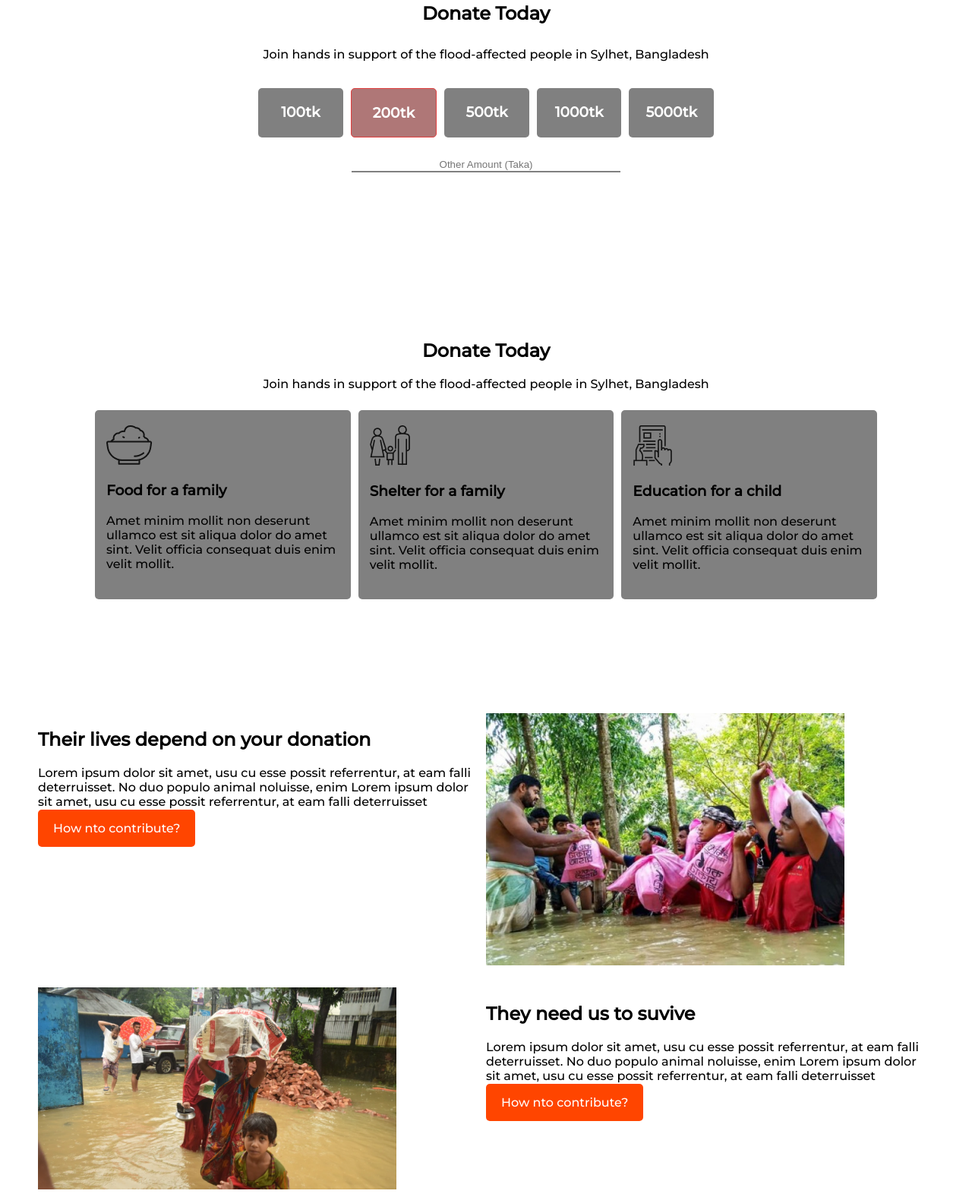
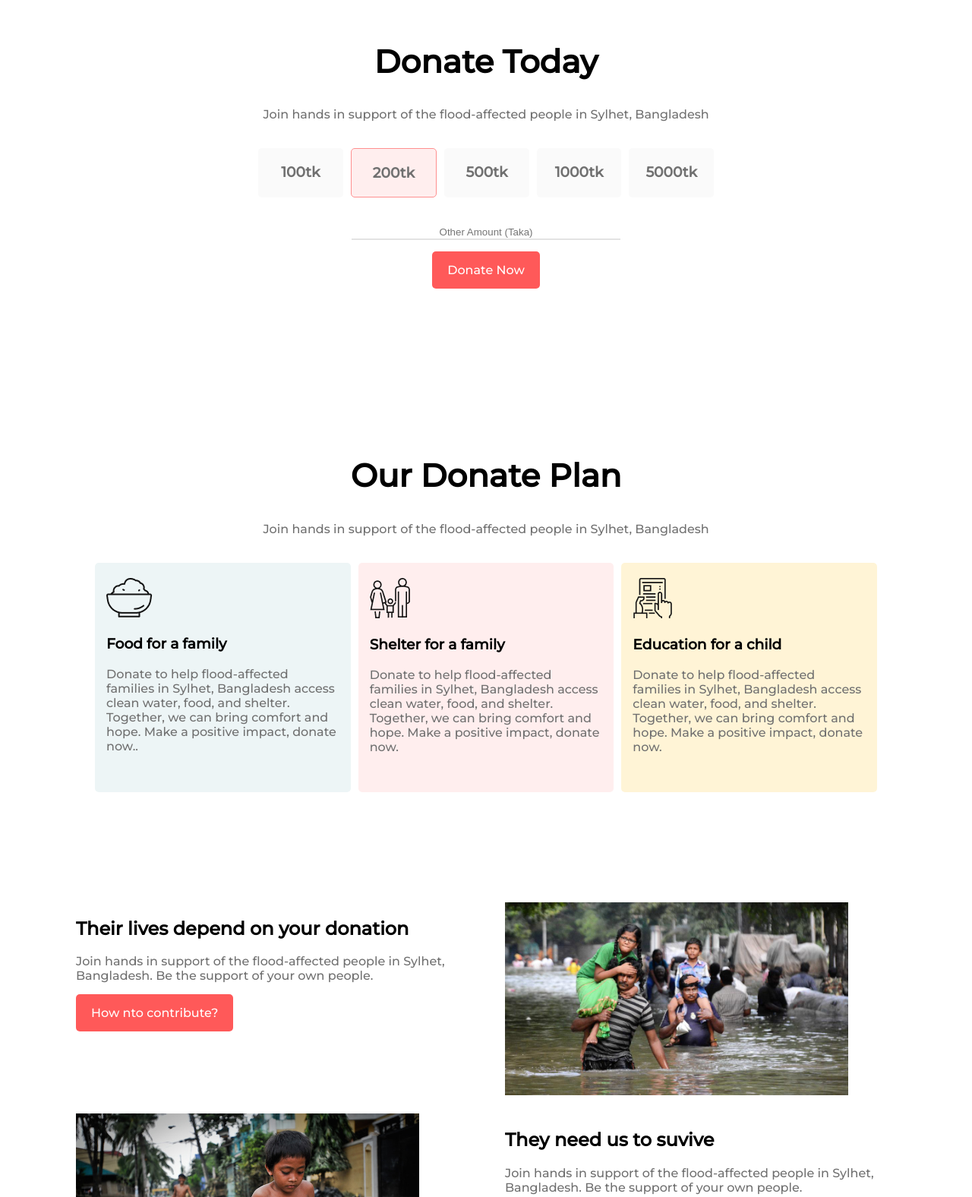
Before and after one commit to azimugv/donate-sylhet, a plain HTML site: page index.html in a window 1280 px wide. Shown: the part 617-2193 px from the top of the page at 76% size. Drawn offline with Linux system fonts and the light colour scheme.

Commit message:
Help - Sylhet Complete

```diff
--- a/index.html
+++ b/index.html
@@ -50,25 +50,29 @@
                     5000tk
                 </h3>
             </div>
-            <input type="email" id="emailinput" placeholder="Other Amount (Taka)">
+            <div id="d-box">
+                <input type="text" id="amount" placeholder="Other Amount (Taka)">
+            </div>
+            <div>
+                <a class="donate-btn" href="http://">Donate Now</a>
+            </div>
+
         </div>
     </section>
 
     <section>
         <div class="center">
             <div class="black-heading">
-                <h1>Donate Today</h1>
+                <h1>Our Donate Plan</h1>
                 <p>Join hands in support of the flood-affected people in Sylhet, Bangladesh</p>
             </div>
-            <div class="donate" id="food">
-                <div class="donate-plan">
+            <div class="donate">
+                <div class="donate-plan" id="food">
                     <img src="/icons/food.png" alt="" srcset="">
                     <div class="black-heading">
                         <h3>Food for a family</h3>
-                        <p>Amet minim mollit non deserunt
-                            ullamco est sit aliqua dolor do amet
-                            sint. Velit officia consequat duis enim
-                            velit mollit.</p>
+                        <p>Donate to help flood-affected families in Sylhet, Bangladesh access clean water, food, and
+                            shelter. Together, we can bring comfort and hope. Make a positive impact, donate now..</p>
                     </div>
                 </div>
 
@@ -77,10 +81,8 @@
                     <img src="/icons/shelter.png" alt="" srcset="">
                     <div class="black-heading">
                         <h3>Shelter for a family</h3>
-                        <p>Amet minim mollit non deserunt
-                            ullamco est sit aliqua dolor do amet
-                            sint. Velit officia consequat duis enim
-                            velit mollit.</p>
+                        <p>Donate to help flood-affected families in Sylhet, Bangladesh access clean water, food, and
+                            shelter. Together, we can bring comfort and hope. Make a positive impact, donate now.</p>
                     </div>
                 </div>
 
@@ -88,10 +90,8 @@
                     <img src="/icons/Frame-1.png" alt="" srcset="">
                     <div class="black-heading">
                         <h3>Education for a child</h3>
-                        <p>Amet minim mollit non deserunt
-                            ullamco est sit aliqua dolor do amet
-                            sint. Velit officia consequat duis enim
-                            velit mollit.</p>
+                        <p>Donate to help flood-affected families in Sylhet, Bangladesh access clean water, food, and
+                            shelter. Together, we can bring comfort and hope. Make a positive impact, donate now.</p>
                     </div>
                 </div>
             </div>
@@ -99,34 +99,28 @@
     </section>
 
     <section class="two-col">
-        <div class="half-width">
+        <div class="half-width black-heading">
             <h2>Their lives depend on
                 your donation</h2>
-            <p>Lorem ipsum dolor sit amet, usu cu esse possit
-                referrentur, at eam falli deterruisset. No duo populo
-                animal noluisse, enim
-                Lorem ipsum dolor sit amet, usu cu esse possit
-                referrentur, at eam falli deterruisset</p>
+            <p>Join hands in support of the flood-affected people in Sylhet, Bangladesh. Be the support of your own
+                people.</p>
             <a class="donate-btn" href="http://">How nto contribute?</a>
         </div>
         <div class="half-width">
-            <img src="/images/donation11.jpg" alt="">
+            <img src="/images/donation4.jpg" alt="">
         </div>
     </section>
 
     <section class="two-col">
         <div class="half-width">
-            <img src="/images/donation14.webp" alt="">
+            <img src="/images/donation9.jpg" alt="">
         </div>
-        <div class="half-width">
+        <div class="half-width black-heading">
             <h2>They need us
                 to suvive
             </h2>
-            <p>Lorem ipsum dolor sit amet, usu cu esse possit
-                referrentur, at eam falli deterruisset. No duo populo
-                animal noluisse, enim
-                Lorem ipsum dolor sit amet, usu cu esse possit
-                referrentur, at eam falli deterruisset</p>
+            <p>Join hands in support of the flood-affected people in Sylhet, Bangladesh. Be the support of your own
+                people.</p>
             <a class="donate-btn" href="http://">How nto contribute?</a>
         </div>
     </section>
@@ -138,12 +132,13 @@
                 <h1>
                     Get My Updates
                 </h1>
-                <p>Lorem ipsum dolor sit amet, usu cu esse possit referrentur, at eam falli
-                    deterruisset. No duo populo animal noluisse, enim</p>
+                <p>Join hands in support of the flood-affected people in Sylhet, Bangladesh. Be the support of your own
+                    people.</p>
             </div>
 
             <div id="newsletter-box">
-                <input type="email" placeholder="Email" id="newsletter"> <input type="button" value="Subscribe">
+                <input type="email" placeholder="Email" id="newsletter">
+                <input type="button" value="Subscribe" id="subscribe">
             </div>
         </div>
     </section>
--- a/style.css
+++ b/style.css
@@ -4,11 +4,10 @@ body {
 }
 
 #hero-banner {
-    background: linear-gradient(0deg, rgba(0, 0, 0, 0.8), rgba(255, 255, 255, 0.7)), url(images/donation2.jpg);
+    background: linear-gradient(0deg, rgba(0, 0, 0, 0.8), rgba(255, 255, 255, 0.7)), url(images/donation13.jpg);
     background-repeat: no-repeat;
     background-size: cover;
     min-height: 500px;
-    background-ov
 }
 
 .center-content {
@@ -19,17 +18,28 @@ body {
     color: #fff;
 }
 
+
+
+.center-content h1 {
+    font-size: 42px;
+}
+
 .center-content p {
+    color: #ffffff;
     margin: 30px;
 }
 
 .donate-btn {
     text-decoration: none;
-    background-color: orangered;
+    background-color: #FF5959;
+
     padding: 15px 20px;
     border-radius: 5px;
     color: #fff;
+}
 
+#d-box {
+    margin: 30px;
 }
 
 .donate {
@@ -41,25 +51,37 @@ body {
     color: #000;
 }
 
+.black-heading h1 {
+    font-size: 42px;
+}
+
+.black-heading p {
+    color: #707070;
+    margin-bottom: 30px;
+
+}
+
 .donate-box {
     width: 15%;
     padding: 20px 15px;
-    background-color: gray;
+    background-color: #FAFAFA;
     margin: 5px;
     border-radius: 5px;
+    color: #707070;
 
 }
 
 #selected-box {
-    background-color: rgb(175, 119, 119);
-    border: 1px solid rgb(226, 63, 63);
+    background-color: #FFEEEE;
+    border: 1px solid #FF9090;
 }
 
-#emailinput {
+#amount {
     border: none;
-    border-bottom: 2px solid gray;
+    border-bottom: 2px solid #E3E3E3;
     width: 350px;
     text-align: center;
+    color: #CFCFCF;
 }
 
 .center {
@@ -72,15 +94,27 @@ body {
 .donate-plan {
     width: 30%;
     padding: 20px 15px;
-    background-color: gray;
     margin: 5px;
     border-radius: 5px;
     text-align: left;
 }
 
+#food {
+    background-color: #EDF5F6;
+}
+
+#shelter {
+    background-color: #FFEEEE;
+}
+
+#education {
+    background-color: #FFF4D6;
+}
+
 .two-col {
     display: flex;
-    margin: 25px 50px;
+    margin: 20px 50px 20px 100px;
+
 }
 
 .half-width {
@@ -93,7 +127,22 @@ body {
 
 #newsletter-box {
     padding: 50px;
-    background-color: rgb(194, 72, 28);
+    background-color: #FFF4D6;
+}
+
+#newsletter {
+    border: none;
+    padding: 10px;
+    background-color: #D9D9D9;
+    border-radius: 5px;
+}
+
+#subscribe {
+    background-color: #FF5959;
+    padding: 10px;
+    border: none;
+    margin: 0px;
+    border-radius: 5px;
 }
 
 footer {
```
